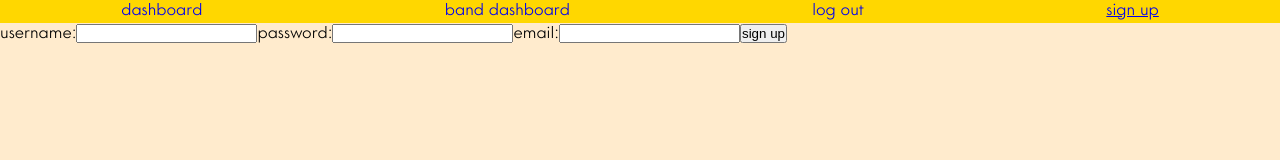
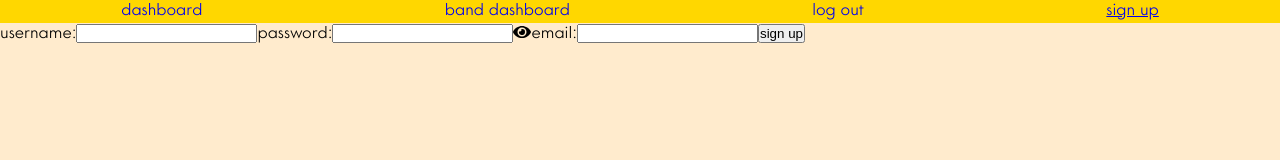
Before and after one commit to BRvanHogen/eindopdracht-frontend, a React (Create React App) app: page /sign-up in a window 1280 px wide. Shown: the top 160 px of the page. Built offline with nearby package versions, Linux system fonts and the light colour scheme.

Commit message:
icon imports toegevoegd aan SignUpPage en functionaliteit ingebouwd die wachtwoord van invisible naar visible togglet via onClick op oog-icoon.

```diff
--- a/package.json
+++ b/package.json
@@ -3,6 +3,9 @@
   "version": "0.1.0",
   "private": true,
   "dependencies": {
+    "@fortawesome/fontawesome-svg-core": "^1.2.35",
+    "@fortawesome/free-solid-svg-icons": "^5.15.3",
+    "@fortawesome/react-fontawesome": "^0.1.14",
     "@hookform/error-message": "^2.0.0",
     "@testing-library/jest-dom": "^5.11.10",
     "@testing-library/react": "^11.2.6",
--- a/src/pages/SignUpPage.js
+++ b/src/pages/SignUpPage.js
@@ -1,13 +1,21 @@
-import React from 'react';
+import React, {useState} from 'react';
 import {useForm} from 'react-hook-form';
+import { FontAwesomeIcon } from "@fortawesome/react-fontawesome";
+import { faEye } from "@fortawesome/free-solid-svg-icons";
+const eye = <FontAwesomeIcon icon={faEye}/>
 
 
 function SignUpPage() {
     const {handleSubmit, register, formState: {errors}} = useForm();
+    const [passwordShown, setPasswordShown] = useState(false);
 
     function onFormSubmit(data) {
         console.log(data);
     }
+
+    const togglePasswordVisibility = () => {
+        setPasswordShown(passwordShown ? false : true);
+    };
 
     return (
         <form onSubmit={handleSubmit(onFormSubmit)}>
@@ -30,12 +38,14 @@ function SignUpPage() {
             password:
             <label htmlFor="password">
                 <input
-                    type="text"
+                    type={passwordShown ? "text" : "password"}
                     name="password"
                     id="password"
                     aria-invalid={errors.password ? "true" : "false"}
                     {...register('password', {required: true})}
                 />
+                <i onClick={togglePasswordVisibility}>{eye}</i>
+
                 {errors.password && (
                     <span role="alert">
                password is required
```
Also changed, not shown: 1 other file (tests, documents, lock files or other folders).
